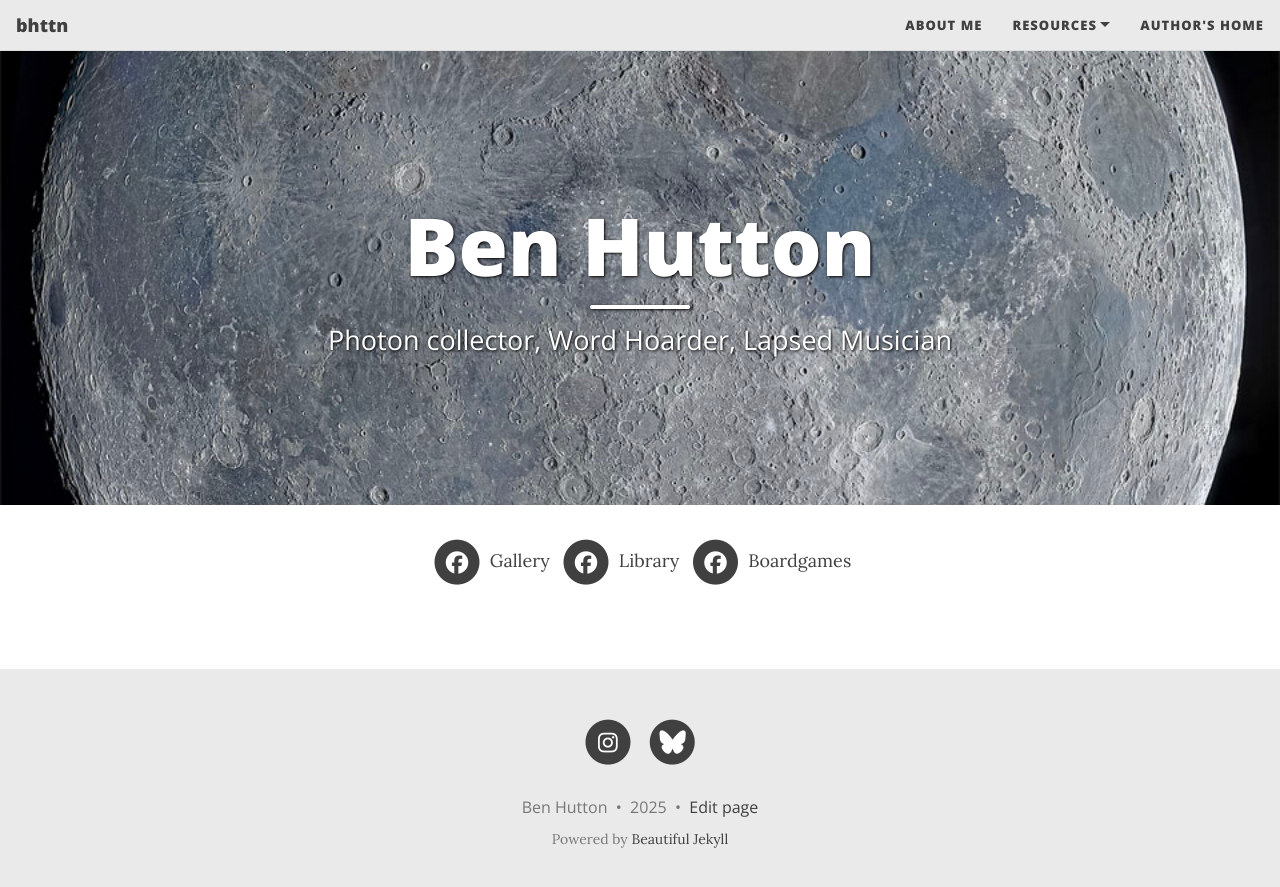
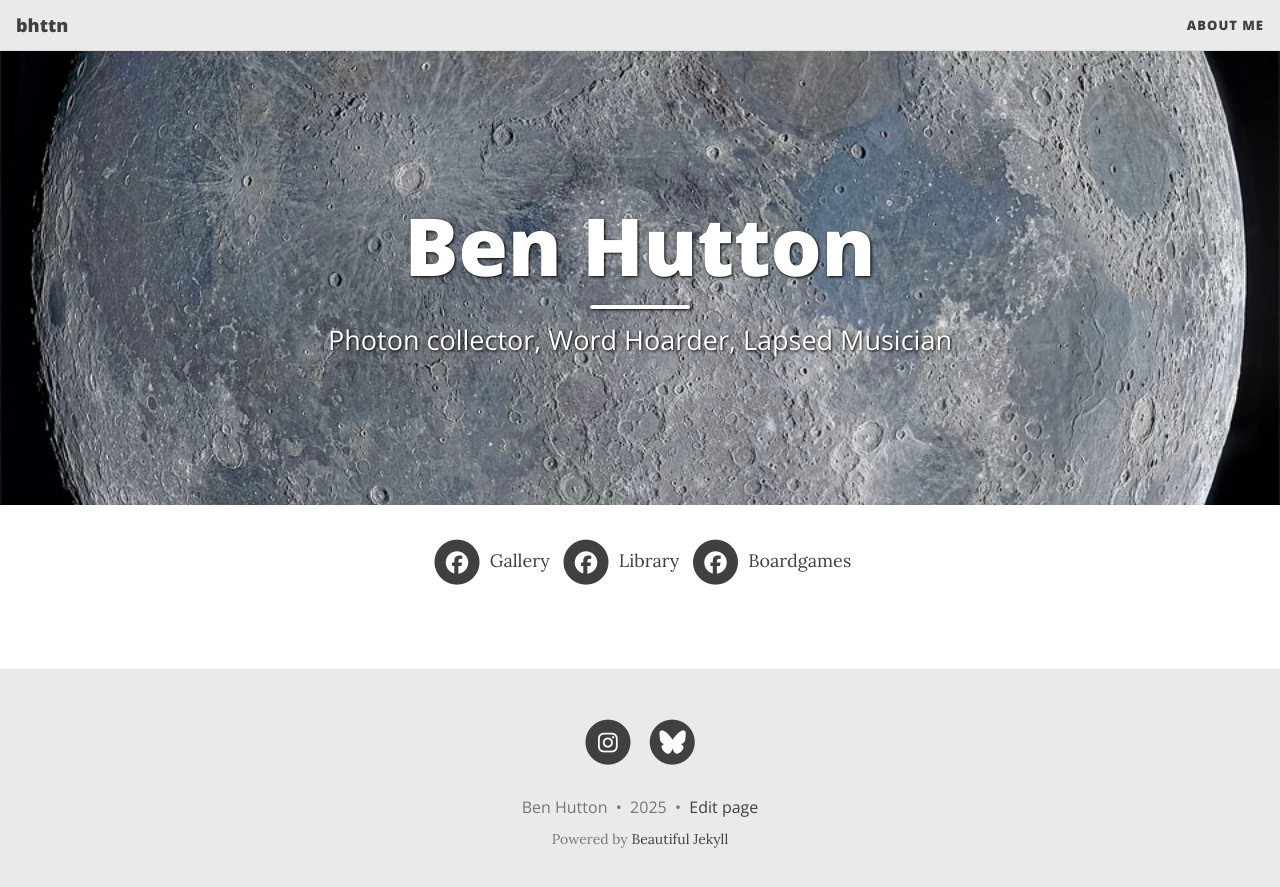
Before and after one commit to bhttn/b1-bhttn-com, a Jekyll site: the page built from index.html, in a window 1280 px wide. Shown: the top 887 px of the page. Built offline with Jekyll 4.4.1, drawn with Linux system fonts in a browser that asks for light colours; the list of posts is cut into pages by our own code; some of the changed lines change nothing that is shown.

Commit message:
Update _config.yml

```diff
--- a/_config.yml
+++ b/_config.yml
@@ -21,10 +21,10 @@ author: Ben Hutton
 
 navbar-links:
   About Me: "aboutme"
-  Resources:
-    - Beautiful Jekyll: "https://beautifuljekyll.com"
-    - Learn markdown: "https://www.markdowntutorial.com/"
-  Author's home: "https://deanattali.com"
+#  Resources:
+#    - Beautiful Jekyll: "https://beautifuljekyll.com"
+#    - Learn markdown: "https://www.markdowntutorial.com/"
+#  Author's home: "https://deanattali.com"
 
 ################
 # --- Logo --- #
@@ -61,6 +61,7 @@ social-network-links:
   gallery: photos.bhttn.com
   library: jollybaboon
   boardgames: bhttn
+  letterboxd: bhttn
 #  medium: yourname
 #  reddit: yourname or r/yoursubreddit
 #  linkedin: daattali
```
